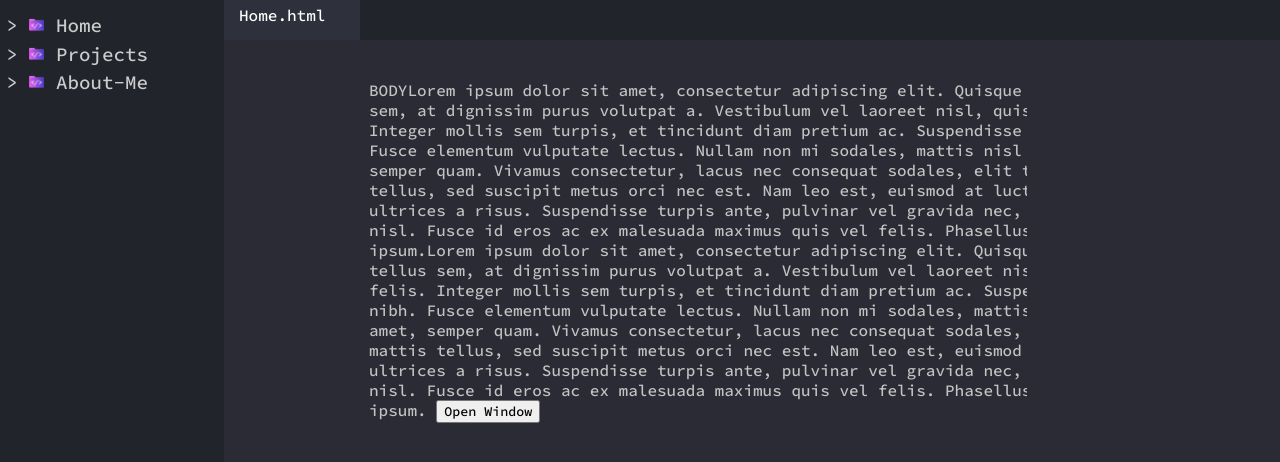
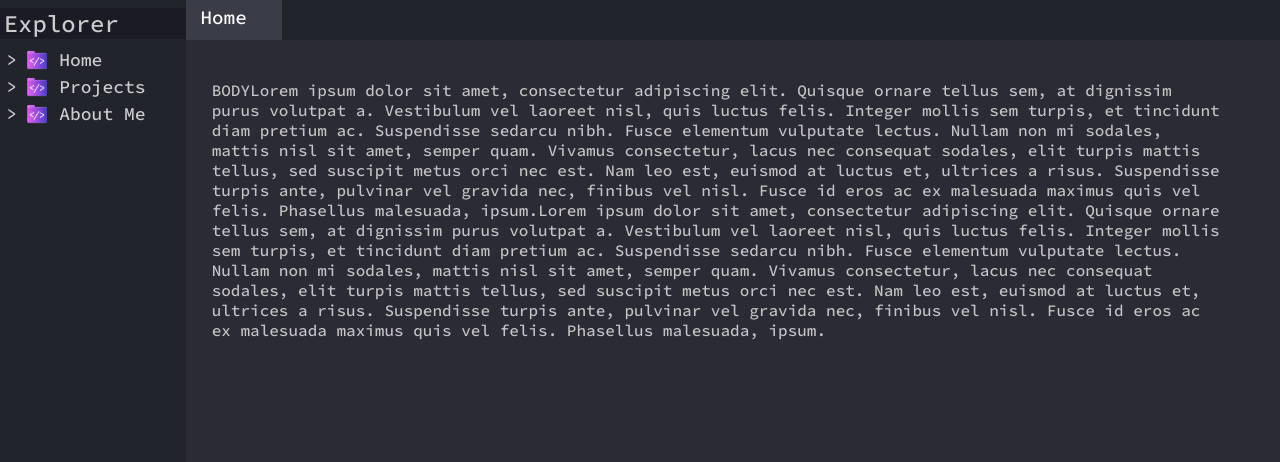
Before and after one commit to prith82003/prith82003.github.io, a plain HTML site: page index.html in a window 1280 px wide. Drawn offline with Linux system fonts and the light colour scheme.

Commit message:
updated tabbing and projects

```diff
--- a/css/index.css
+++ b/css/index.css
@@ -2,8 +2,14 @@
     --background-color: #2a2b35;
     --dark-background-color: #22242c;
     --darker-bg-color: #1a1b25;
-    --light-background-color: #2e303b;
+    --light-background-color: #3a3d48;
+    --lighter-background-color: #63687a;
 }
+
+/* @font-face {
+    font-family: 'Source Code Pro', monospace;
+    src: url('../font/CascadiaCode.ttf') format('truetype');
+} */
 
 /* apply font to all */
 * {
@@ -16,18 +22,20 @@ body {
 }
 
 .text-body {
-    margin-left: 17.75%;
+    margin-left: 8.75%;
     margin-right: 0.5%;
     padding-top: 40px;
     cursor: text;
-    width: 100vh;
+
+    width: 89%;
+    height: 90vh;
 
     color: #c3c3c3;
 }
 
 .nav-window {
     background-color: var(--dark-background-color);
-    width: 17%;
+    width: 14%;
     height: 100vh;
     float: left;
     position: fixed;
@@ -36,6 +44,21 @@ body {
 }
 
 .nav-window-tab {
+    font-size: large;
+    color: #cccccc;
+    margin-bottom: 2.2%;
+    cursor: default;
+    -webkit-user-select: none;
+    -moz-user-select: none;
+    -ms-user-select: none;
+    user-select: none;
+
+    display: flex;
+    flex-direction: row;
+    justify-content: left;
+}
+
+#project-hierarchy {
     font-size: larger;
     color: #cccccc;
     margin-bottom: 2.2%;
@@ -44,6 +67,12 @@ body {
     -moz-user-select: none;
     -ms-user-select: none;
     user-select: none;
+}
+
+#project-hierarchy .nav-window-tab {
+    font-size: medium;
+    margin-top: 5px;
+    margin-left: 6%;
 }
 
 .nav-window-tab p {
@@ -70,18 +99,26 @@ body {
     -moz-user-select: none;
     -ms-user-select: none;
     user-select: none;
+
+    font-size: large;
 }
 
 .active-window {
     background-color: var(--light-background-color);
     color: white;
+    font-size: larger;
+}
+
+.nav-window-tab img {
+    margin-left: 10px;
+    margin-right: 12px;
 }
 
 .open-windows-tab {
     background-color: var(--dark-background-color);
     position: fixed;
     top: 0;
-    left: 17.5%;
+    left: 14.5%;
     right: 0;
     height: 40px;
     z-index: 900;
@@ -90,3 +127,30 @@ body {
     flex-direction: row;
     /* justify-content: space-between; */
 }
+
+.collapse-button {
+    cursor: pointer;
+    right: 0;
+    margin-right: 0;
+}
+
+.collapse-button:hover {
+    background-color: var(--lighter-background-color);
+}
+
+.project-tab {
+    width: 100%;
+    margin-bottom: 0.1%;
+}
+
+#explorer-header {
+    color: #cccccc;
+    margin-left: -3.5%;
+    padding-left: 2%;
+    margin-bottom: 5%;
+    margin-top: -2.5%;
+    font-size: x-large;
+    background-color: var(--darker-bg-color);
+    width: 101.5%;
+    left: 0;
+}
--- a/index.html
+++ b/index.html
@@ -6,21 +6,24 @@
     <!-- link stylesheet -->
     <link rel="stylesheet" href="css/index.css">
     <link rel="preconnect" href="https://fonts.googleapis.com">
-    <link rel="preconnect" href="https://fonts.gstatic.com" crossorigin>
+    <link rel="preconnect" href="https://fonts.gstatic.com">
     <link href="https://fonts.googleapis.com/css2?family=Source+Code+Pro:wght@500&display=swap" rel="stylesheet">
     <script src="js/index.js"></script>
+    <script src="js/projects.js"></script>
     <title>Portfolio</title>
 </head>
-<body onload="loadPage('active', true)">
+<body onload="loadPage('active', 'active',  true)">
     <!-- create a portion of the screen on the left hand side with class "nav-window" -->
     <div class="nav-window">
-        <div class="nav-window-tab" onclick="openWindow('home', 'home.html')"> > <img src="./img/folder.png" width="15"> Home</div>
-        <div class="nav-window-tab" onclick="openWindow('projects', 'projects.html')"> > <img src="./img/folder.png" width="15"> Projects</div>
-        <div class="nav-window-tab" onclick="openWindow('about-me', 'about-me.html')"> > <img src="./img/folder.png" width="15"> About-Me</div>
+        <div id="explorer-header">Explorer</div>
+        <div class="nav-window-tab" onclick="openWindow('home', './pages/home.html')"> > <img src="./img/folder.png" width="20"> Home</div>
+        <div class="nav-window-tab" id="projects-tab"><div class="collapse-button" onclick="clickRootButton(false)">></div><div class="nav-window-tab project-tab" state="false" onclick="openWindow('projects', './pages/projects.html'); clickRootButton()"><img src="./img/folder.png" width="20"> Projects</div></div>
+        <div id="project-hierarchy"></div>
+        <div class="nav-window-tab" state="false" onclick="openWindow('About Me', './pages/about-me.html')"> > <img src="./img/folder.png" width="20"> About Me</div>
     </div>
 
     <div class="open-windows-tab" id="open-windows">
-        <div class="open-window" id="open-window-home" onclick="focusOnWindow('home', 'home.html')">Home.html</div>
+        <div class="open-window" id="open-window-home" onclick="focusOnWindow('home', './pages/home.html')">Home</div>
     </div>
 
     <div class="text-body" id="content"></div>
--- a/js/index.js
+++ b/js/index.js
@@ -18,30 +18,27 @@ const loadOpenWindows = () => {
     }
 
     const activePage = sessionStorage.getItem('activePage');
-    console.log('Active: ' + activePage);
-    // focus on active page using activePage string
     focusOnWindow(activePage, openPagesJson[`open-window-${activePage}`]);
 }
 
-const loadPage = (pageName, loadContent = false) => {
-    console.log('LP Req: ' + pageName);
+const loadPage = (pageName, linkedPage, loadContent = false) => {
+    onLoad(pageName);
 
     if (pageName === 'active') {
         const activePage = sessionStorage.getItem('activePage');
-
-        console.log("LP Active: " + activePage);
+        const linkedActive = sessionStorage.getItem('linkedActive');
 
         if (activePage == null) {
-            loadPage('home', loadContent);
+            loadPage('home', './pages/home.html', loadContent);
             return;
         }
 
-        loadPage(activePage, loadContent);
+        loadPage(activePage, linkedActive, loadContent);
         return;
     }
 
-    console.log("LP Set Active to: " + pageName)
     sessionStorage.setItem('activePage', pageName);
+    sessionStorage.setItem('linkedActive', linkedPage);
 
     if (document.title === 'Portfolio')
         loadOpenWindows();
@@ -50,17 +47,13 @@ const loadPage = (pageName, loadContent = false) => {
     if (tab && !tab.classList.contains('active-window'))
         tab.classList.add('active-window');
 
-
     if (!loadContent)
         return;
 
-    changeContent(`${pageName}.html`);
+    changeContent(linkedPage);
 }
 
 const createOpenWindow = (pageName, linkedPage, switchTab = true) => {
-    // create a div element
-    console.log("Hello World")
-
     const div = document.createElement('div');
     const parent = document.getElementById('open-windows');
 
@@ -71,7 +64,7 @@ const createOpenWindow = (pageName, linkedPage, switchTab = true) => {
 
     let name = pageName;
     name = name[0].toUpperCase() + name.slice(1);
-    name += ".html"
+    // name += ".html"
 
     div.textContent = name;
     div.addEventListener('click', () => { focusOnWindow(pageName, linkedPage) });
@@ -81,7 +74,8 @@ const createOpenWindow = (pageName, linkedPage, switchTab = true) => {
 }
 
 const focusOnWindow = (pageName, linkedPage) => {
-    console.log("Focusing: " + pageName);
+    const tabs = document.getElementsByClassName('open-window');
+
     const activePage = sessionStorage.getItem('activePage');
 
     if (activePage === pageName)
@@ -93,30 +87,26 @@ const focusOnWindow = (pageName, linkedPage) => {
     openWindow.classList.add('active-window');
 
     changeContent(linkedPage);
+    onLoad(pageName);
     sessionStorage.setItem('activePage', pageName);
-    console.log('FW Set Active Page: ' + pageName);
+    sessionStorage.setItem('linkedActive', linkedPage);
 }
 
 const changeContent = (linkedPage) => {
     const content = document.getElementById('content');
-    // content.innerHTML = `<object type="text/html" data="${linkedPage}" ></object>`;
-    // the above method causes a problem where the new data is loaded into a small section on the page with a scroll bar, it should take the full page
-    // the below method works
-
 
     content.innerHTML = "";
     const object = document.createElement('object');
     object.type = "text/html";
     object.data = linkedPage;
-    object.style.width = "100vh";
-    object.style.height = "100vh";
+    object.style.width = "100%";
+    object.style.height = "100%";
     content.appendChild(object);
 }
 
 const openWindow = (pageName, linkedPage) => {
     // send get request to /pages and store json object
     const activePage = sessionStorage.getItem('activePage');
-    console.log("Opening: " + pageName + ", " + activePage);
 
     if (activePage === pageName)
         return;
@@ -138,13 +128,11 @@ const openWindow = (pageName, linkedPage) => {
 
     // check if page is already open
     if (openPagesJson[`open-window-${pageName}`] == null) {
-        console.log("Opening New");
         createOpenWindow(pageName, linkedPage);
         openPagesJson[`open-window-${pageName}`] = linkedPage;
     }
     else {
         // focus on window
-        console.log("Opening Old");
         focusOnWindow(pageName, linkedPage);
     }
 
--- /dev/null
+++ b/js/projects.js
@@ -0,0 +1,51 @@
+const projects = [
+    "Solar System",
+    "Procedural Planet",
+    "2048",
+    "Snake",
+    "Tetris",
+    "Grass Field"
+];
+
+const clickRootButton = (openOnly = false) => {
+    let state = sessionStorage.getItem('project-hierarchy-state');
+    if (!state) {
+        sessionStorage.setItem('project-hierarchy-state', 'false');
+        state = 'false';
+    }
+
+    const projectHierarchy = document.getElementById('project-hierarchy');
+
+    const activePage = sessionStorage.getItem('activePage');
+
+    if (state === 'true' && openOnly === false && !projects.includes(activePage)) {
+        projectHierarchy.innerHTML = '';
+        sessionStorage.setItem('project-hierarchy-state', 'false');
+        return;
+    }
+
+    projectHierarchy.innerHTML = '<div class="nav-window-tab" onclick="openWindow(\'Solar System\', \'./pages/projects/solar-system.html\')"> > <img src="./img/file.png" width="13"> ' +
+        'Solar System </div><div class="nav-window-tab" onclick="openWindow(\'Procedural Planet\', \'./pages/projects/procedural-planet.html\')"> > <img src="./img/file.png" width="13"> ' +
+        'Procedural Planet</div>';
+    sessionStorage.setItem('project-hierarchy-state', 'true');
+}
+
+const clickButton = (button) => {
+    const state = button.getAttribute('state');
+    button.setAttribute('state', state === 'true' ? 'false' : 'true');
+}
+
+const onLoad = (pageName) => {
+    if (document.title != 'Portfolio')
+        return;
+
+    const state = sessionStorage.getItem('project-hierarchy-state');
+    if ((!state || state === 'false') && !projects.includes(pageName))
+        return;
+
+    const projectHierarchy = document.getElementById('project-hierarchy');
+
+    projectHierarchy.innerHTML = '<div class="nav-window-tab" onclick="openWindow(\'Solar System\', \'./pages/projects/solar-system.html\')"> > <img src="./img/file.png" width="13"> ' +
+        'Solar System </div><div class="nav-window-tab" onclick="openWindow(\'Procedural Planet\', \'./pages/projects/procedural-planet.html\')"> > <img src="./img/file.png" width="13"> ' +
+        'Procedural Planet</div>';
+}
--- a/projects.html
+++ b/pages/home.html
@@ -3,19 +3,16 @@
 <head>
     <meta charset="UTF-8">
     <meta name="viewport" content="width=device-width, initial-scale=1.0">
-    <!-- link stylesheet -->
-    <link rel="stylesheet" href="css/index.css">
+    <link rel="stylesheet" href="../css/index.css">
     <link rel="preconnect" href="https://fonts.googleapis.com">
     <link rel="preconnect" href="https://fonts.gstatic.com" crossorigin>
     <link href="https://fonts.googleapis.com/css2?family=Source+Code+Pro:wght@500&display=swap" rel="stylesheet">
-    <script src="js/index.js"></script>
-    <title>Projects</title>
+    <script src="../js/index.js"></script>
+    <script src="../js/projects.js"></script>
+    <title>Home</title>
 </head>
-<body onload="loadPage('projects')">
+<body onload="loadPage('home', './pages/home.html')">
     <div class="text-body">
-        <title>HELLO WORLD</title>
-    <p>
-        ----------------------------------------Projects-----------------------------------------------
         BODYLorem ipsum dolor sit amet, consectetur adipiscing elit. Quisque ornare tellus
         sem,
         at dignissim purus volutpat a. Vestibulum vel laoreet nisl, quis luctus felis. Integer mollis
@@ -41,7 +38,6 @@
         est. Nam leo est, euismod at luctus et, ultrices a risus. Suspendisse turpis ante, pulvinar vel
         gravida nec, finibus vel
         nisl. Fusce id eros ac ex malesuada maximus quis vel felis. Phasellus malesuada, ipsum.
-    </p>
     </div>
 </body>
 </html>
--- a/home.html
+++ b/pages/projects.html
@@ -3,15 +3,20 @@
 <head>
     <meta charset="UTF-8">
     <meta name="viewport" content="width=device-width, initial-scale=1.0">
-    <link rel="stylesheet" href="css/index.css">
+    <!-- link stylesheet -->
+    <link rel="stylesheet" href="../css/index.css">
     <link rel="preconnect" href="https://fonts.googleapis.com">
-    <link rel="preconnect" href="https://fonts.gstatic.com" crossorigin>
+    <link rel="preconnect" href="https://fonts.gstatic.com">
     <link href="https://fonts.googleapis.com/css2?family=Source+Code+Pro:wght@500&display=swap" rel="stylesheet">
-    <script src="js/index.js"></script>
-    <title>Home</title>
+    <script src="../js/index.js"></script>
+    <script src="../js/projects.js"></script>
+    <title>Projects</title>
 </head>
-<body onload="loadPage('home')">
+<body onload="loadPage('projects', './pages/projects.html')">
     <div class="text-body">
+        <title>HELLO WORLD</title>
+    <p>
+        ----------------------------------------Projects-----------------------------------------------
         BODYLorem ipsum dolor sit amet, consectetur adipiscing elit. Quisque ornare tellus
         sem,
         at dignissim purus volutpat a. Vestibulum vel laoreet nisl, quis luctus felis. Integer mollis
@@ -37,7 +42,7 @@
         est. Nam leo est, euismod at luctus et, ultrices a risus. Suspendisse turpis ante, pulvinar vel
         gravida nec, finibus vel
         nisl. Fusce id eros ac ex malesuada maximus quis vel felis. Phasellus malesuada, ipsum.
-        <button class="open-window-button" onclick="createOpenWindow()">Open Window</button>
+    </p>
     </div>
 </body>
 </html>
```
Also changed, not shown: pages/about-me.html (added, +20 -0 lines), pages/projects/procedural-planet.html (added, +19 -0 lines), pages/projects/solar-system.html (renamed from about-me.html, +7 -7 lines), font/CascadiaCode.ttf (added), img/file.png (added).
